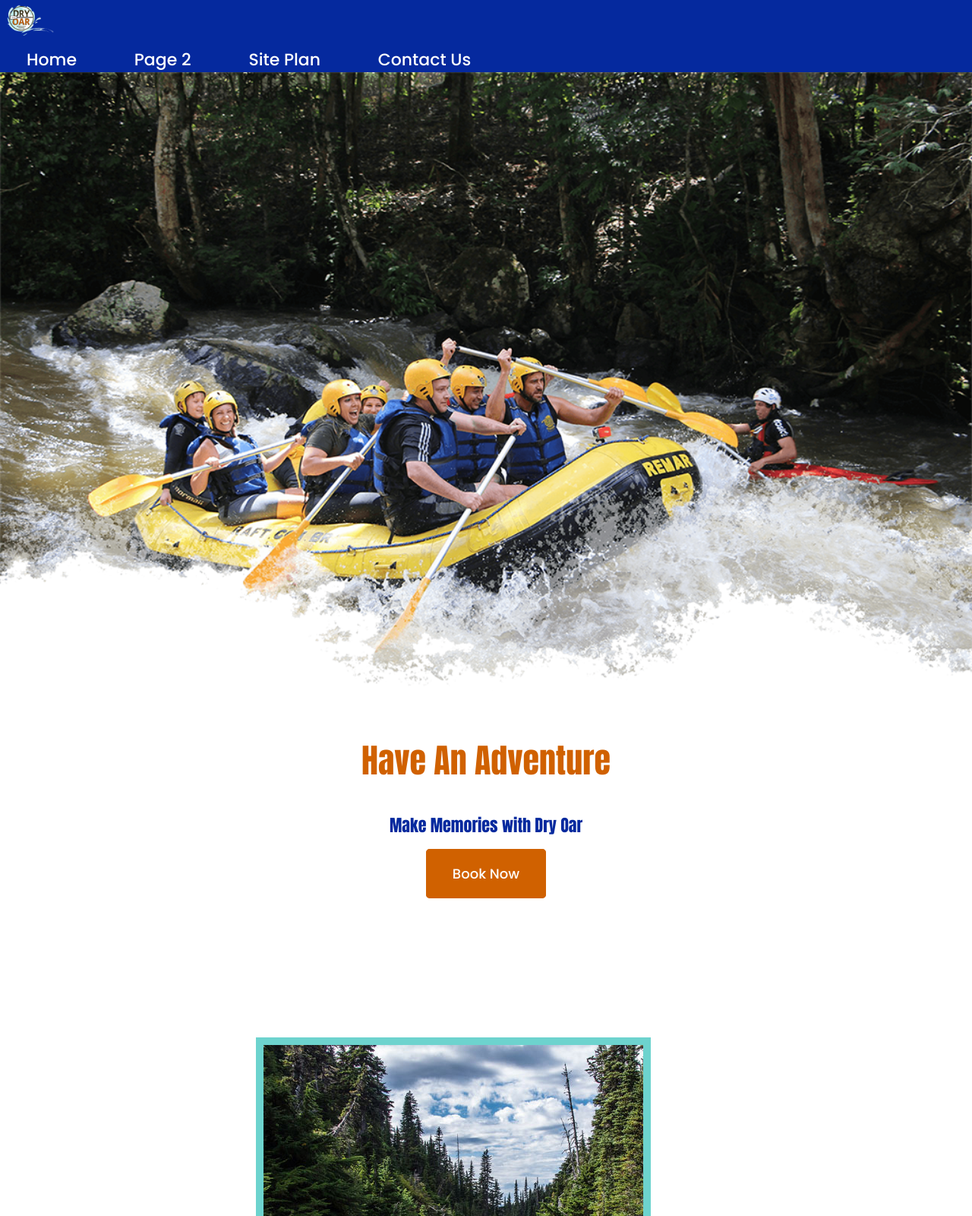
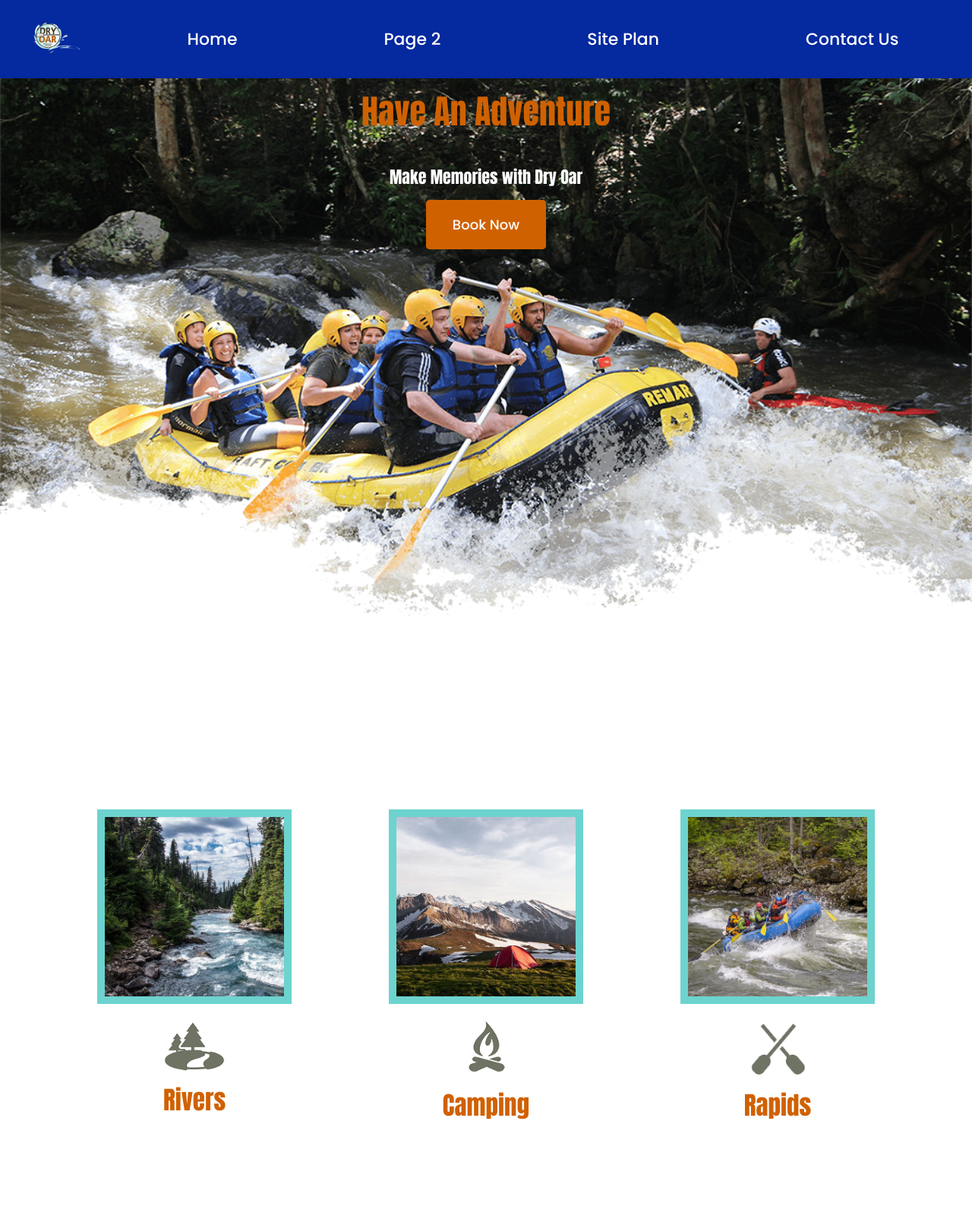
Before and after one commit to jtompkins1/wdd130, a plain HTML site: page wwr/index.html in a window 1280 px wide. Shown: the top 1600 px of the page at 76% size. Drawn offline with Linux system fonts and the light colour scheme; a web font is replaced by a local one.

Commit message:
wireframe

```diff
--- a/wwr/index.html
+++ b/wwr/index.html
@@ -60,6 +60,7 @@
         <footer>
             <p>Dry Oar &copy; 2023 - Jennifer Tompkins</p>
             <p><a href="site-plan-rafting.html">Site Plan</a></p>
+            <p><a href="contactus.html">Contact Us</a></p>
             <div class="social">
                 <a href="https://facebook.com" target="_blank">
                     <img src="images/facebook.png" alt="fb icon">
--- a/wwr/styles/style.css
+++ b/wwr/styles/style.css
@@ -2,7 +2,16 @@
 #content {
     max-width: 1600px;
     margin: 0 auto;
-    background-color: white;
+}
+header {
+    background-color: #05299e;
+    color: white;
+    display: grid;
+    grid-template-columns: 150px auto;
+}
+nav {
+    display: flex;
+    justify-content: space-around;
 }
 nav a {
     text-align: center;
@@ -16,9 +25,30 @@ nav a:hover {
 }
 #logo-link {
     padding-top: 5px;
+    justify-self: center;
+    align-self: center;
+}
+#hero {
+    display: grid;
+    grid-template-columns: 1fr 3fr 1fr;
+    margin-top: -100px;
+}
+#hero-box {
+    grid-column: 1/4;
+    grid-row: 1/3;
+    z-index: -1;
+}
+#hero-msg {
+    grid-column: 2/3;
+    grid-row: 1/2;
+    margin-top: 100px;
 }
 #hero-msg h1, #hero-msg h4 {
     text-align: center;
+}
+h4 {
+    color: white;
+    font-family: "Sedgwick Ave", Impact, sans-serif;
 }
 .button-box {
     text-align: center;
@@ -33,6 +63,8 @@ main section img {
     height: 725px;
     background-color: #05299e;
     margin: 25px auto;
+    grid-column: 1/11;
+    grid-row: 4/9;
 }
 body {
     background-color: white;
@@ -40,10 +72,6 @@ body {
     font-size: 22px;
     margin: 0;
     padding: 0;
-}
-header {
-    background-color: #05299e;
-    color: white;
 }
 .book, .join {
     color: white;
@@ -65,6 +93,10 @@ header {
 footer {
     background-color: #072917;
     padding: 25px 50px;
+    margin-top: 200px;
+    display: flex;
+    justify-content: space-around;
+    align-items: center;
 }
 footer p {
     color: #6dd3ce;
@@ -90,15 +122,13 @@ footer .socail img {
     font-size: 2em;
     margin-top: 10px;
 }
-h4 {
-    color: #05299e;
-    font-family: "Sedgwick Ave", Impact, sans-serif;
-}
 .msg{
     line-height: 1.5em;
     padding: 35px;
     background-color: #05299e;
     margin: 25px auto;
+    grid-column: 6/10;
+    grid-row: 6/7;
 }
 .msg h2 {
     color: white;
@@ -122,9 +152,32 @@ h2 {
 .icon{
     padding-top: 10px;
 }
+.home-grid {
+    display: grid;
+    grid-template-columns: repeat(10, 1fr);
+}
 .rivers-card, .camping-card, .rapids-card {
     margin-top: 200px;
+}
+.rivers-card {
+    grid-column: 2/4;
+    grid-row: 2/3;
+}
+.camping-card {
+    grid-column: 5/7;
+    grid-row: 2/3;
+}
+.rapids-card {
+    grid-column: 8/10;
+    grid-row: 2/3;
 }
 .card-img {
     border: 10px solid #6dd3ce;
 }
+.card-img, .mountains {
+    width: 100%;
+}
+.mountains {
+    grid-column: 2/7;
+    grid-row: 5/8;
+}
```
Also changed, not shown: colors.jpg (deleted), tompkins-logo.png (deleted).
